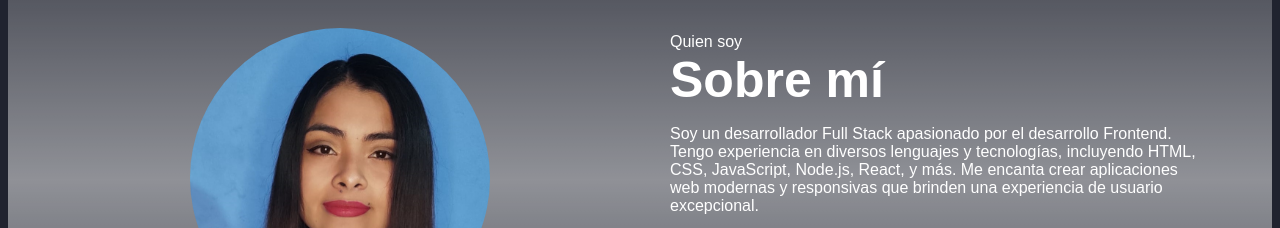
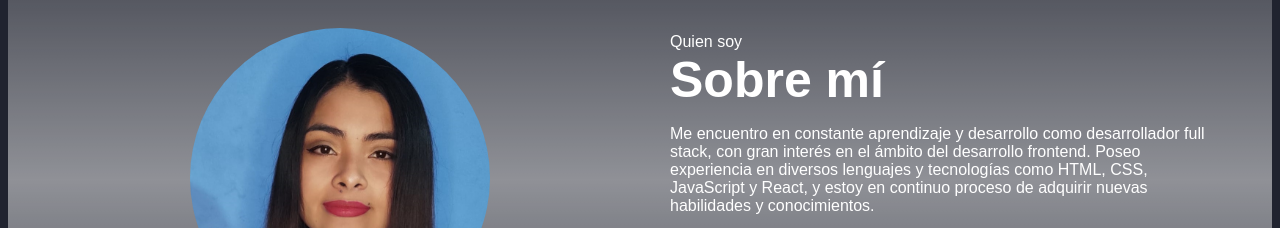
Before and after one commit to elizabeth0612/portafolio, a plain HTML site: page index.html in a window 1280 px wide. Shown: the part 1060-1288 px from the top of the page. Drawn offline with nearby package versions, Linux system fonts and the light colour scheme.

Commit message:
Change description

```diff
--- a/index.html
+++ b/index.html
@@ -53,10 +53,7 @@
                 <span>Quien soy</span><br>
                 <h1 class="informacion__header">Sobre mí</h1>
                 <p>
-                    Soy un desarrollador Full Stack apasionado por el desarrollo Frontend.
-                    Tengo experiencia en diversos lenguajes y tecnologías, incluyendo HTML, CSS, JavaScript,
-                    Node.js, React, y más. Me encanta crear aplicaciones web modernas y
-                    responsivas que brinden una experiencia de usuario excepcional.
+                    Me encuentro en constante aprendizaje y desarrollo como desarrollador full stack, con gran interés en el ámbito del desarrollo frontend. Poseo experiencia en diversos lenguajes y tecnologías como HTML, CSS, JavaScript y React, y estoy en continuo proceso de adquirir nuevas habilidades y conocimientos.
                 </p>
                 <div class="nav__redes-sociales">
                     <a href="https://www.linkedin.com/in/elizabeth-marin-503a8b247/" target="_blank" class="nav__link"><i class="bi bi-linkedin"></i></a>
```
